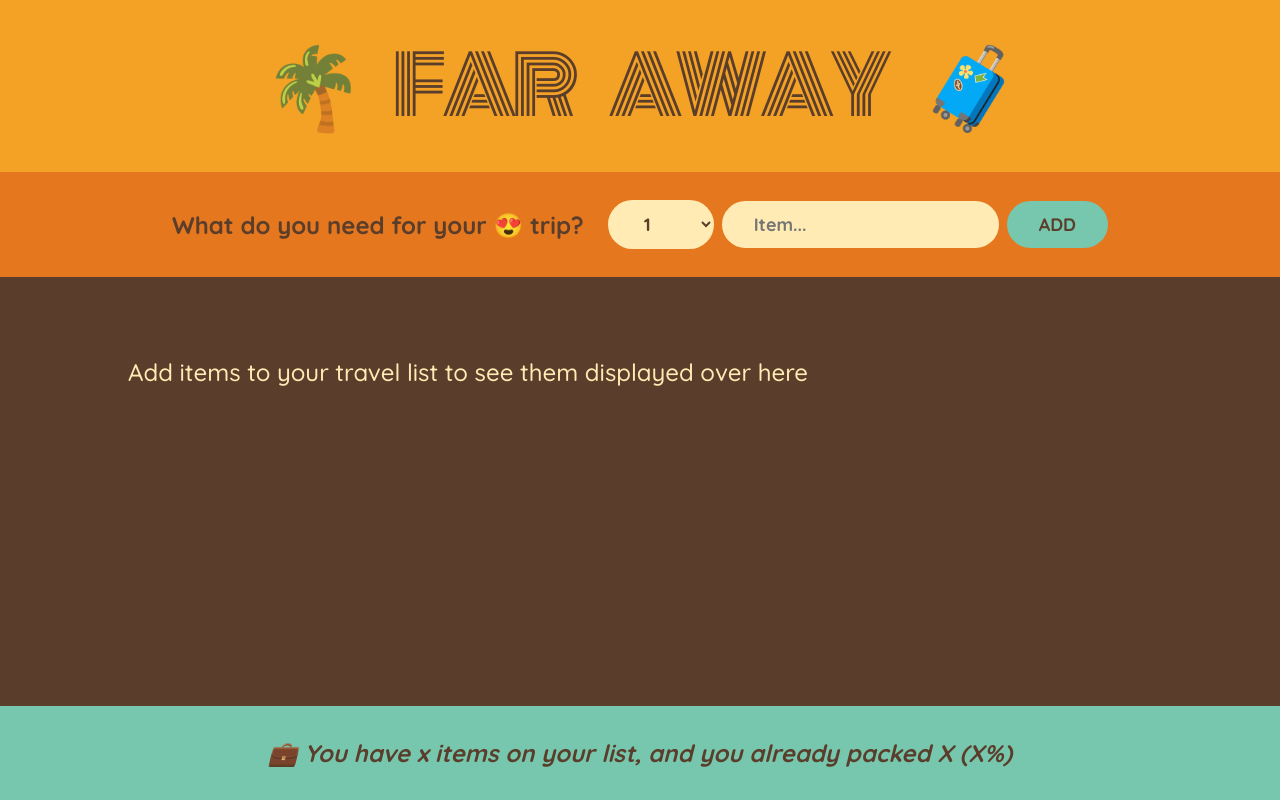
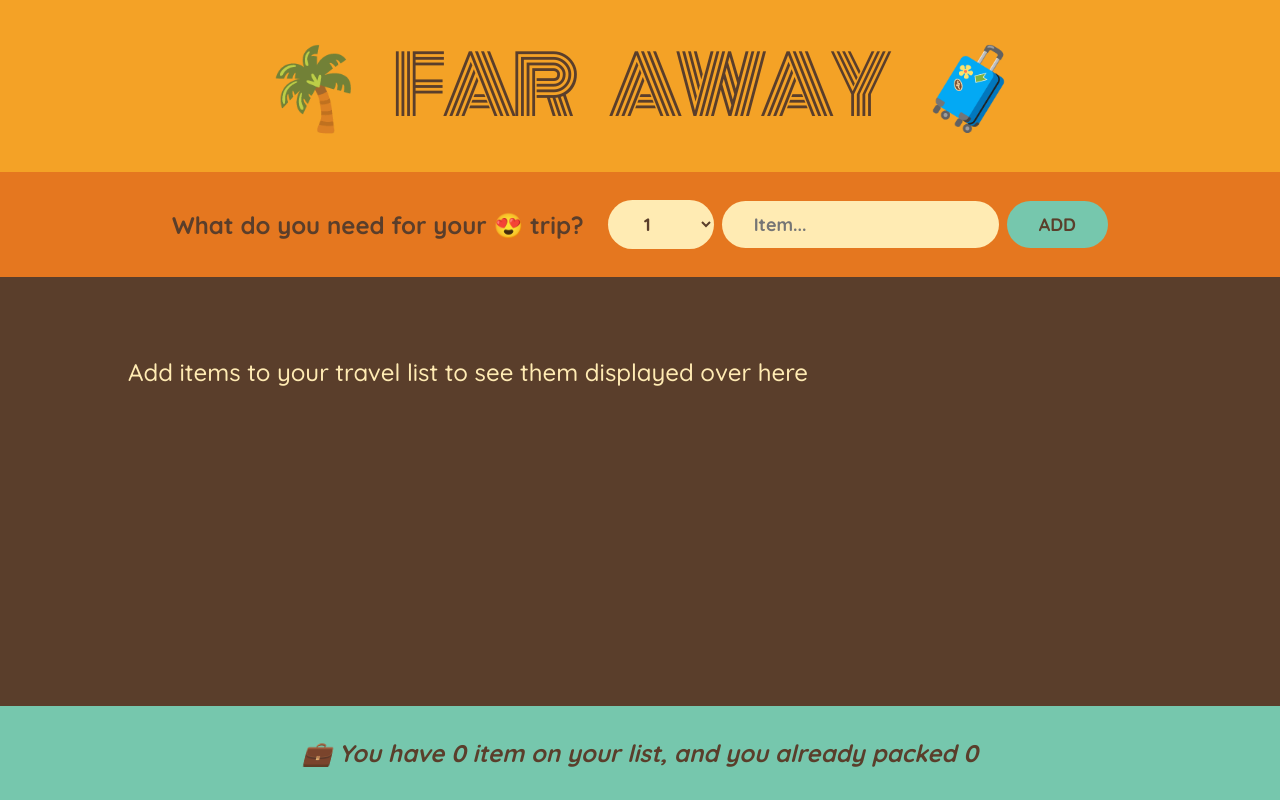
Before and after one commit to TomaszSarmata/travel-list, a React (Create React App) app: page / in a window 1280 px wide. Built offline with nearby package versions, Linux system fonts and the light colour scheme; the HTML template or start-up script is replaced by a standard one.

Commit message:
implemented logic  for the Stats component

```diff
--- a/src/App.js
+++ b/src/App.js
@@ -40,7 +40,7 @@ export default function App() {
         onDeleteItem={handleDeleteItem}
         onToggleItem={onToggleItem}
       />
-      <Stats />
+      <Stats items={items} />
     </div>
   );
 }
@@ -147,10 +147,14 @@ function Item({ item, setItems, onDeleteItem, onToggleItem }) {
   );
 }
 
-function Stats() {
+function Stats({ items }) {
   return (
     <footer className="stats">
-      <em>💼 You have x items on your list, and you already packed X (X%)</em>
+      <em>
+        💼 You have {items.length} {items.length > 1 ? 'items' : 'item'} on your
+        list, and you already packed{' '}
+        {items.filter((item) => item.packed === true).length}
+      </em>
     </footer>
   );
 }
```
